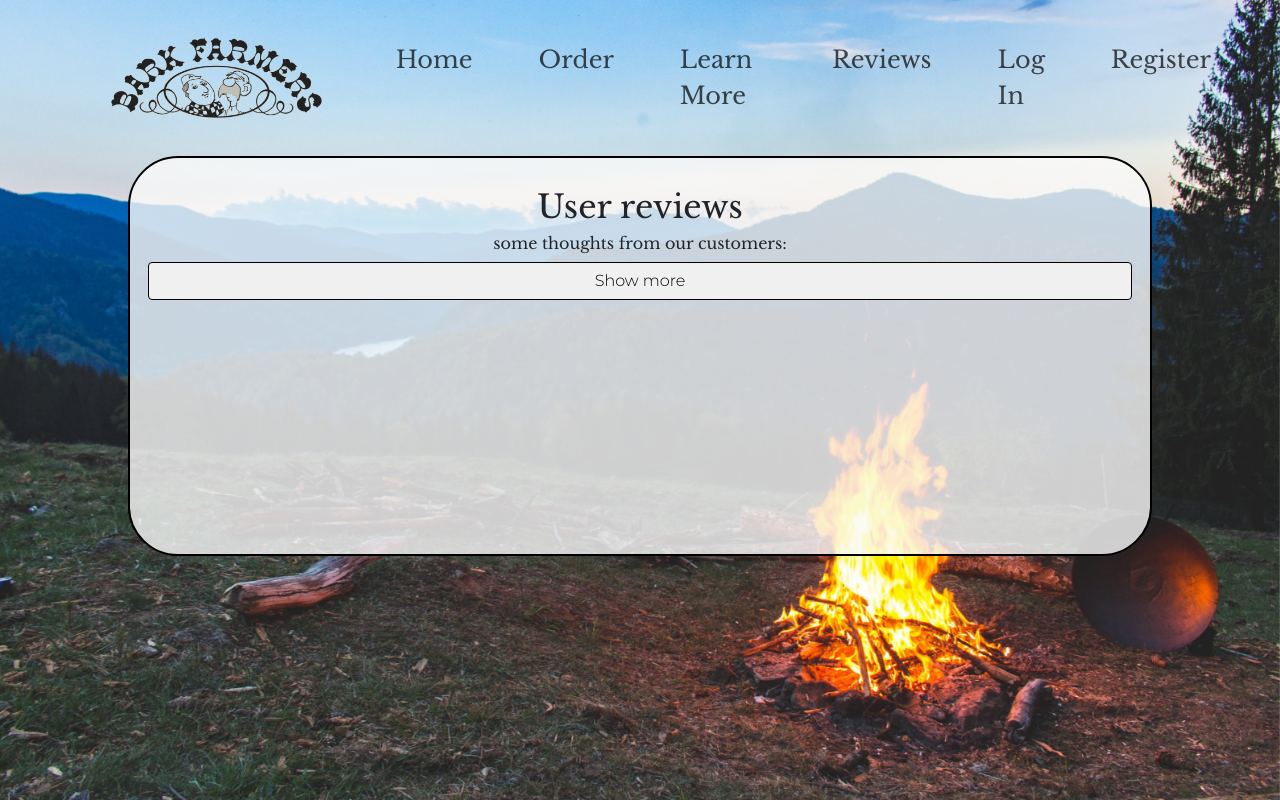
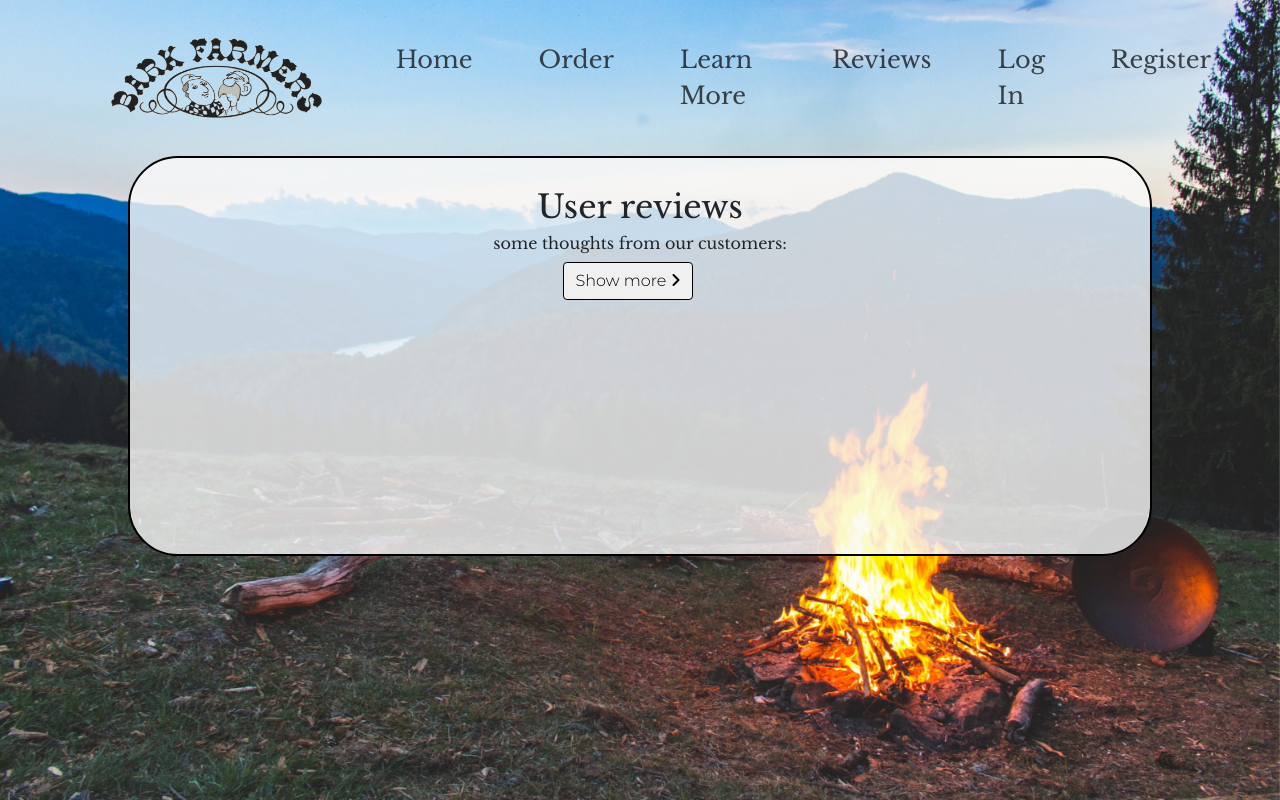
Before and after one commit to JDygard/BarkFarmers, a Django app: page /reviews/ in a window 1280 px wide. Run offline with Django 3.2, Linux system fonts and the light colour scheme; some libraries are stand-ins or nearby versions.

```diff
--- a/reviews/static/js/review.js
+++ b/reviews/static/js/review.js
@@ -49,7 +49,7 @@ for (let i=3;i <= reviewBoxes.length;i++) {
 showMore.addEventListener("click", function() {
     if (shown == false) {
         shown = true;
-        showMore.textContent = "Show Less";
+        showMore.textContent = "Show Less  <i class='fas fa-angle-right'>";
         reviewForm.setAttribute("hidden", true);
         for (let i=3;i <= reviewBoxes.length;i++) {
             if (reviewBoxes[i] !== undefined){
--- a/reviews/templates/reviews/reviews.html
+++ b/reviews/templates/reviews/reviews.html
@@ -25,7 +25,11 @@
                     {% endif %}
                 </div>
             {% endfor %}
-            <button id="showMore" class="btn">Show more</button>
+            <div class="row">
+                <div class="col">
+                    <button id="showMore" class="btn">Show more <i class="fas fa-angle-right"></i></button>
+                </div>
+            </div>
         </div>
     {% if request.user.is_authenticated %}
         (if user has no review)
```
